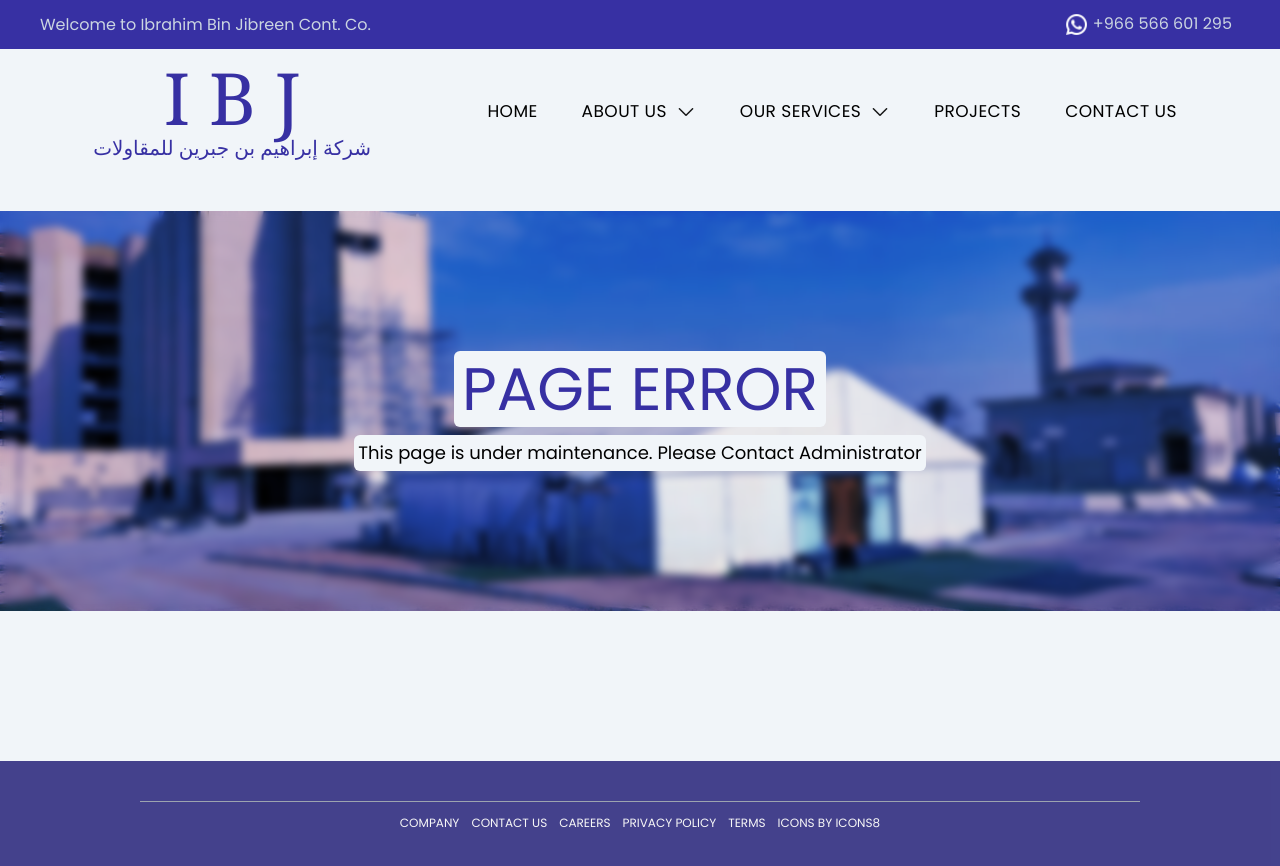
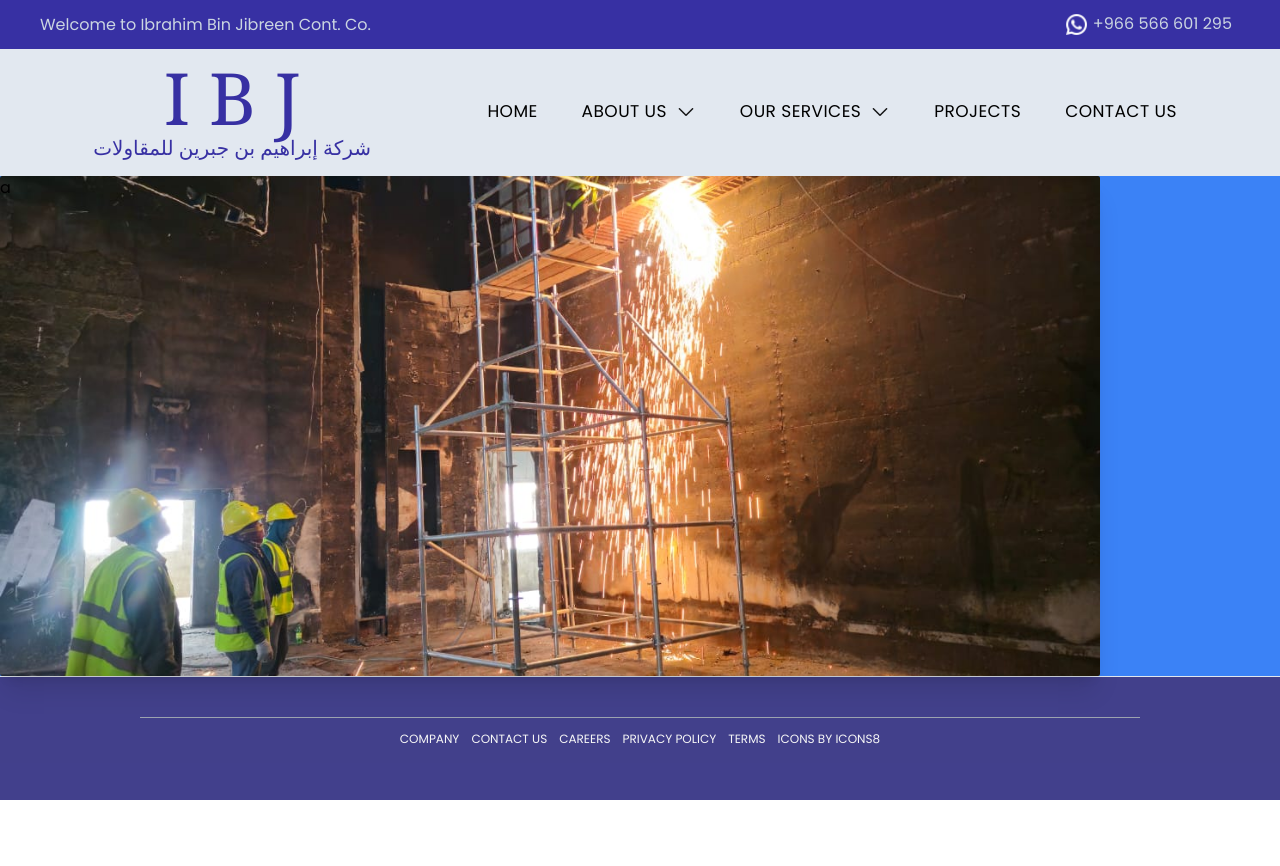
Before and after one commit to jeldrint/ibj-mep, a React (Vite) app: page /home in a window 1280 px wide. Shown: the top 866 px of the page. After the commit the page ends 800 px from the top, so only its background shows below. Built offline with nearby package versions, Linux system fonts and the light colour scheme.

Commit message:
minor changes

```diff
--- a/src/Router.tsx
+++ b/src/Router.tsx
@@ -9,6 +9,7 @@ import ErrorPage from "./components/ErrorPage";
 import Personnel from "./components/Personnel";
 import Manpower from "./components/Manpower";
 import Equipment from "./components/Equipment";
+import HomePage from "./components/HomePage";
 
 const Router = () : React.ReactElement => {
 
@@ -18,6 +19,8 @@ const Router = () : React.ReactElement => {
          element: <App />,
          errorElement: <ErrorPage />,
          children: [
+            { index: true, element: <HomePage /> },
+            { path: '/home', element: <HomePage /> },
             {
                path: '/about-us',
                element: <Outlet />,
@@ -30,8 +33,8 @@ const Router = () : React.ReactElement => {
                ]
             },
             { path: '/our-services', element: <Services /> },
-            { path: '/projects', element: <Projects /> },
-            { path: '/contact-us', element: <Contact /> },
+            { path: '/projectss', element: <Projects /> },
+            { path: '/contact-uss', element: <Contact /> },
          ]
       }
    ])
--- a/src/components/HomePage.tsx
+++ b/src/components/HomePage.tsx
@@ -1,7 +1,11 @@
+import homeImg1 from '../images/home-1.jpg'
 
 const HomePage = () : React.ReactElement => {
   return(
     <div className="h-full bg-blue-500">
+      <div className='relative min-w-[352px] md:w-[800px] lg:w-[950px] xl:w-[1100px] min-h-[500px] bg-cover bg-center rounded-sm shadow-xl' style={{backgroundImage: `url(${homeImg1})`}}>
+         a
+      </div>
 
     </div>
   )
--- a/src/components/Nav.tsx
+++ b/src/components/Nav.tsx
@@ -8,7 +8,7 @@ const Nav = () : React.ReactElement => {
    const isInViewport = useInViewport(ref);
 
    return(
-      <div ref={ref} className={`mb-5 md:mb-7 lg:mb-9 flex flex-col`} >
+      <div ref={ref} className={`flex flex-col`} >
          {/* Top Nav */}
          <div className={`${isInViewport ? 'animate-in spin-in-6 duration-500' : 'invisible'} flex bg-indigo-800 text-slate-300 items-center justify-center sm:justify-between text-[12px] sm:text-sm md:text-base py-1 px-4 md:px-6 lg:px-10`}>
             <span className="text-center block sm:hidden">Welcome to Ibrahim Bin Jibreen Contracting Co.</span>
--- a/src/components/sub-components/NavItems.tsx
+++ b/src/components/sub-components/NavItems.tsx
@@ -21,7 +21,7 @@ const NavItems = ({navName, withDropdown, dropdownItems}: HeaderNavProps) : Reac
 
       )
    }else{
-      return <Link to='/' reloadDocument={true} className={`rounded-sm cursor-pointer border-2 p-2 border-transparent duration-200 hover:border-b-indigo-700 hover:opacity-80`} >{navName.replace(/-/g,' ').toUpperCase()}</Link>
+      return <Link to={`/${navName}`} reloadDocument={true} className={`rounded-sm cursor-pointer border-2 p-2 border-transparent duration-200 hover:border-b-indigo-700 hover:opacity-80`} >{navName.replace(/-/g,' ').toUpperCase()}</Link>
    }
 }
 
```
Also changed, not shown: src/images/home-1.jpg (added), src/images/manpower2.jpg.
